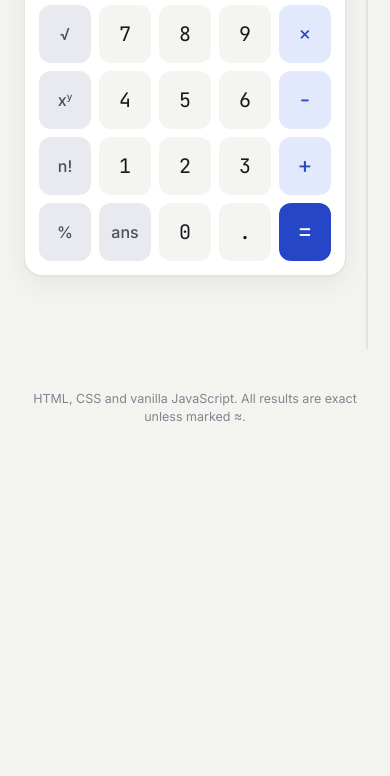
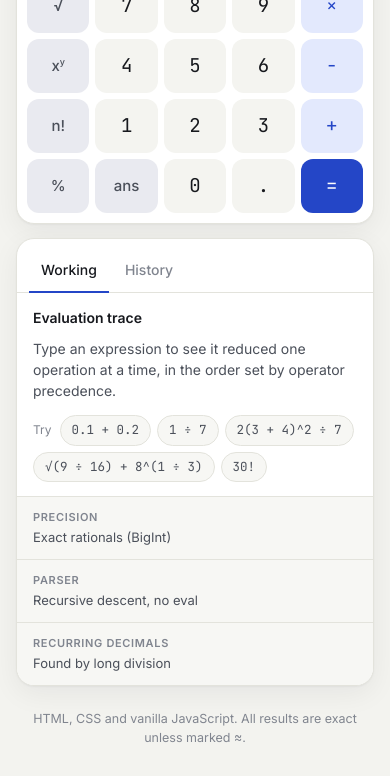
Before and after one commit to YashasRajR/web_arithmetic_calculator, a website: page index.html in a window 390 px wide. Shown: the part 389-1165 px from the top of the page. Before the commit the page ends 844 px from the top, so only its background shows below. Drawn offline with Linux system fonts and the light colour scheme.

Commit message:
Make layout responsive for tablets and phones

```diff
--- a/css/styles.css
+++ b/css/styles.css
@@ -546,3 +546,24 @@ kbd {
 @media (prefers-reduced-motion: reduce) {
   *, *::before, *::after { animation: none !important; transition: none !important; }
 }
+
+/* ------------------------------------------------------------ responsive */
+
+@media (max-width: 860px) {
+  .layout { grid-template-columns: 1fr; max-width: 520px; }
+  .pane { min-height: 0; max-height: none; }
+}
+
+@media (max-width: 480px) {
+  .topbar { padding: 16px 16px 4px; }
+  .layout { padding: 12px 16px 16px; gap: 14px; }
+  .calc { padding: 10px; }
+  .keypad { gap: 6px; }
+  .key { height: 54px; font-size: 19px; }
+  .key-fn { font-size: 15px; }
+  .pane { padding: 14px 16px; }
+  .facts { grid-template-columns: 1fr; }
+  .facts div { border-right: 0; border-bottom: 1px solid var(--border); }
+  .facts div:last-child { border-bottom: 0; }
+  .step { grid-template-columns: 54px 1fr; gap: 8px; }
+}
```
